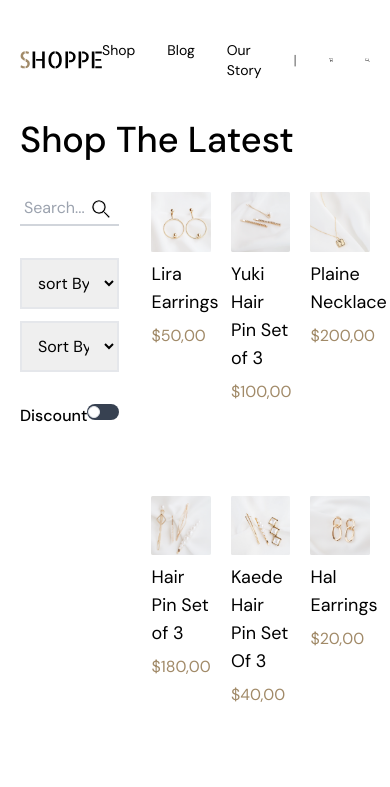
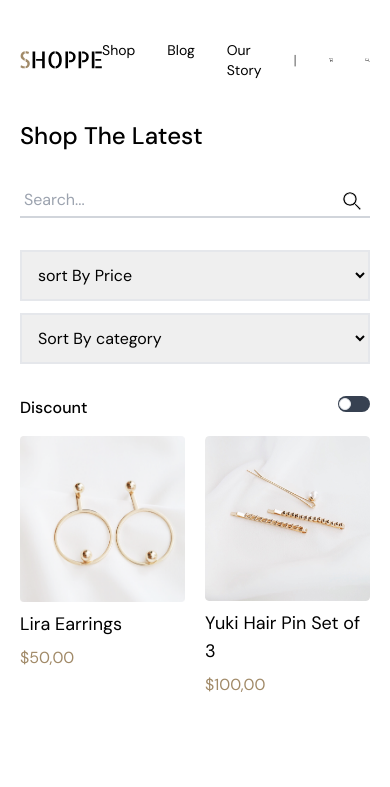
Before and after one commit to mokamaleldin/Shop, a Next.js app: page /Shop in a window 390 px wide. Shown: the top 787 px of the page. Built offline with nearby package versions, Linux system fonts and the light colour scheme.

Commit message:
Optimize image loading and add lazy loading to various components

```diff
--- a/src/app/(pages)/About/page.tsx
+++ b/src/app/(pages)/About/page.tsx
@@ -4,7 +4,7 @@ const page = () => {
     return (
         <div className="flex items-center justify-center flex-col md:mx-20 mx-5 gap-16">
             <div className="flex flex-col justify-center items-center gap-8">
-                <h2 className="text-4xl font-medium">About</h2>
+                <h2 className="md:text-4xl text-2xl font-medium">About</h2>
                 <h5 className="text-2xl">Who we are and why we do what we do!</h5>
             </div>
             <div className="md:max-w-[650px]">
--- a/src/app/(pages)/Blog/page.tsx
+++ b/src/app/(pages)/Blog/page.tsx
@@ -6,7 +6,7 @@ const page = () => {
     return (
         <div className="md:mx-20 mx-5">
             <div className="my-8">
-                <h2 className="text-4xl font-medium">Blog</h2>
+                <h2 className="md:text-4xl text-2xl font-medium">Blog</h2>
             </div>
             <div className="flex justify-between items-start">
                 <BlogNavbar />
--- a/src/app/(pages)/Checkout/page.tsx
+++ b/src/app/(pages)/Checkout/page.tsx
@@ -6,7 +6,7 @@ import YourOrder from "@/app/components/Checkout/YourOrder"
 const page = () => {
     return (
         <div className="md:mx-20 mx-5-20 mx-5">
-            <h2 className="text-4xl font-medium text-center ">Checkout</h2>
+            <h2 className="md:text-4xl text-2xl font-medium text-center ">Checkout</h2>
             <Coupon />
             <div className="flex justify-center items-start gap-8">
                 <div className="w-1/2">
--- a/src/app/(pages)/ContactUs/page.tsx
+++ b/src/app/(pages)/ContactUs/page.tsx
@@ -4,7 +4,7 @@ const page = () => {
     return (
         <div className="md:mx-20 mx-5 flex flex-col justify-center items-center py-8 gap-8">
             <div className="gap-8 flex flex-col">
-                <h2 className="text-4xl font-medium text-center">Contact Us</h2>
+                <h2 className="md:text-4xl text-2xl font-medium text-center">Contact Us</h2>
                 <p>Say Hello send us your thoughts about our products or share
                     your ideas with our Team!</p>
             </div>
--- a/src/app/(pages)/Order-Confirmation/page.tsx
+++ b/src/app/(pages)/Order-Confirmation/page.tsx
@@ -5,7 +5,7 @@ import OrderDetails from "@/app/components/Order-Confirmation/OrderDetails"
 const page = () => {
     return (
         <div className="md:mx-20 mx-5 ">
-            <h2 className="text-4xl font-medium text-center "> Order Confirmation</h2>
+            <h2 className="md:text-4xl text-2xl font-medium text-center "> Order Confirmation</h2>
 
 
             <div className="flex justify-center items-start gap-16 my-16" >
--- a/src/app/(pages)/Privacy/page.tsx
+++ b/src/app/(pages)/Privacy/page.tsx
@@ -1,7 +1,7 @@
 const page = () => {
     return (
         <div className="flex flex-col items-center justify-center md:mx-20 mx-5 gap-8 py-8">
-            <h2 className="text-4xl text-center font-medium">Privacy Policy</h2>
+            <h2 className="md:text-4xl text-2xl text-center font-medium">Privacy Policy</h2>
             <p className="lg:max-w-[600px]">
                 Duis rutrum dictum libero quis rutrum. Etiam sed neque aliquam, sollicitudin ante a, gravida arcu. Nam fringilla molestie velit, eget pellentesque risus scelerisque a. Nam ac urna maximus, tempor magna et, placerat urna. Curabitur eu magna enim. Proin placerat tortor lacus, ac sodales lectus placerat quis.
             </p>
--- a/src/app/(pages)/Shop/page.tsx
+++ b/src/app/(pages)/Shop/page.tsx
@@ -7,7 +7,7 @@ const page = () => {
     return (
         <div className="md:mx-20 mx-5 ">
             <HeaderItems ShowAll={false} />
-            <div className="flex justify-between items-start gap-8">
+            <div className="md:flex justify-between items-start gap-8 ">
                 <Sidebar />
                 <AllCards />
             </div>
--- a/src/app/(pages)/Shopping-Card/page.tsx
+++ b/src/app/(pages)/Shopping-Card/page.tsx
@@ -5,7 +5,7 @@ import TotalPrice from "@/app/components/Cart/TotalPrice";
 const page = () => {
     return (
         <div className="md:mx-20 mx-5">
-            <h2 className="text-4xl font-medium text-center">Shopping Cart</h2>
+            <h2 className="md:text-4xl text-2xl font-medium text-center">Shopping Cart</h2>
 
             <div className="flex justify-between items-start my-8 ">
                 <div className="w-1/2">
--- a/src/app/components/Card/AllCards.tsx
+++ b/src/app/components/Card/AllCards.tsx
@@ -20,7 +20,7 @@ const AllCards = () => {
 
 
     return (
-        <div className="grid grid-cols-3 gap-5">
+        <div className="grid md:grid-cols-3 grid-cols-2 gap-5 md:mt-0 mt-4">
             {products.filter(filterProducts).map((product) => (
                 <Card key={product.name} product={product} />
             ))}
--- a/src/app/components/Card/CardHome.tsx
+++ b/src/app/components/Card/CardHome.tsx
@@ -3,7 +3,7 @@ import Card from "./Card"
 const CardHome = () => {
 
     return (
-        <div className="grid grid-cols-3 gap-5">
+        <div className="grid md:grid-cols-3 grid-cols-2 gap-2">
             {products.map((product) => (
                 <Card key={product.name} product={product} />
             ))}
--- a/src/app/components/Card/HeaderItems.tsx
+++ b/src/app/components/Card/HeaderItems.tsx
@@ -4,7 +4,7 @@ import Link from "next/link"
 const HeaderItems = ({ ShowAll }: { ShowAll: boolean }) => {
     return (
         <div className="flex justify-between items-center my-8">
-            <h2 className="text-4xl font-medium">Shop The Latest</h2>
+            <h2 className="md:md:text-4xl text-2xl text-2xl font-medium">Shop The Latest</h2>
             {ShowAll ? <Link rel="preload" href={"/Shop"} className="text-accent">View All</Link> : ''}
         </div>
     )
--- a/src/app/components/Inputs/SearchInput.tsx
+++ b/src/app/components/Inputs/SearchInput.tsx
@@ -6,7 +6,7 @@ const SearchInput = () => {
     const dispatch = useDispatch();
 
     const handleChange = (e: React.ChangeEvent<HTMLInputElement>) => {
-        dispatch(filterActions.setFilterBlog(e.target.value));
+        dispatch(filterActions.setFilter(e.target.value));
     };
     return (
         <div className="w-full flex justify-end items-center relative">
```
